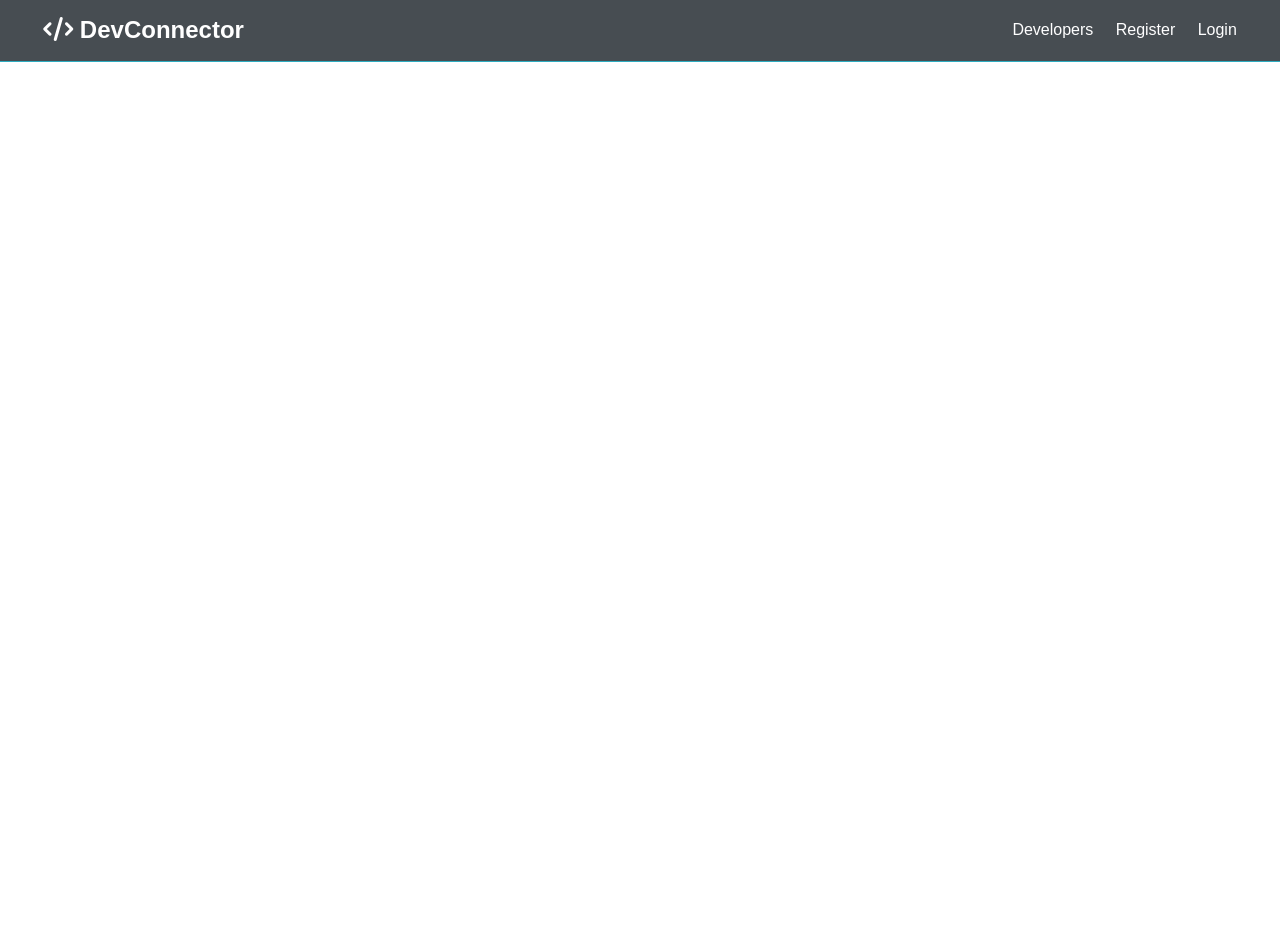
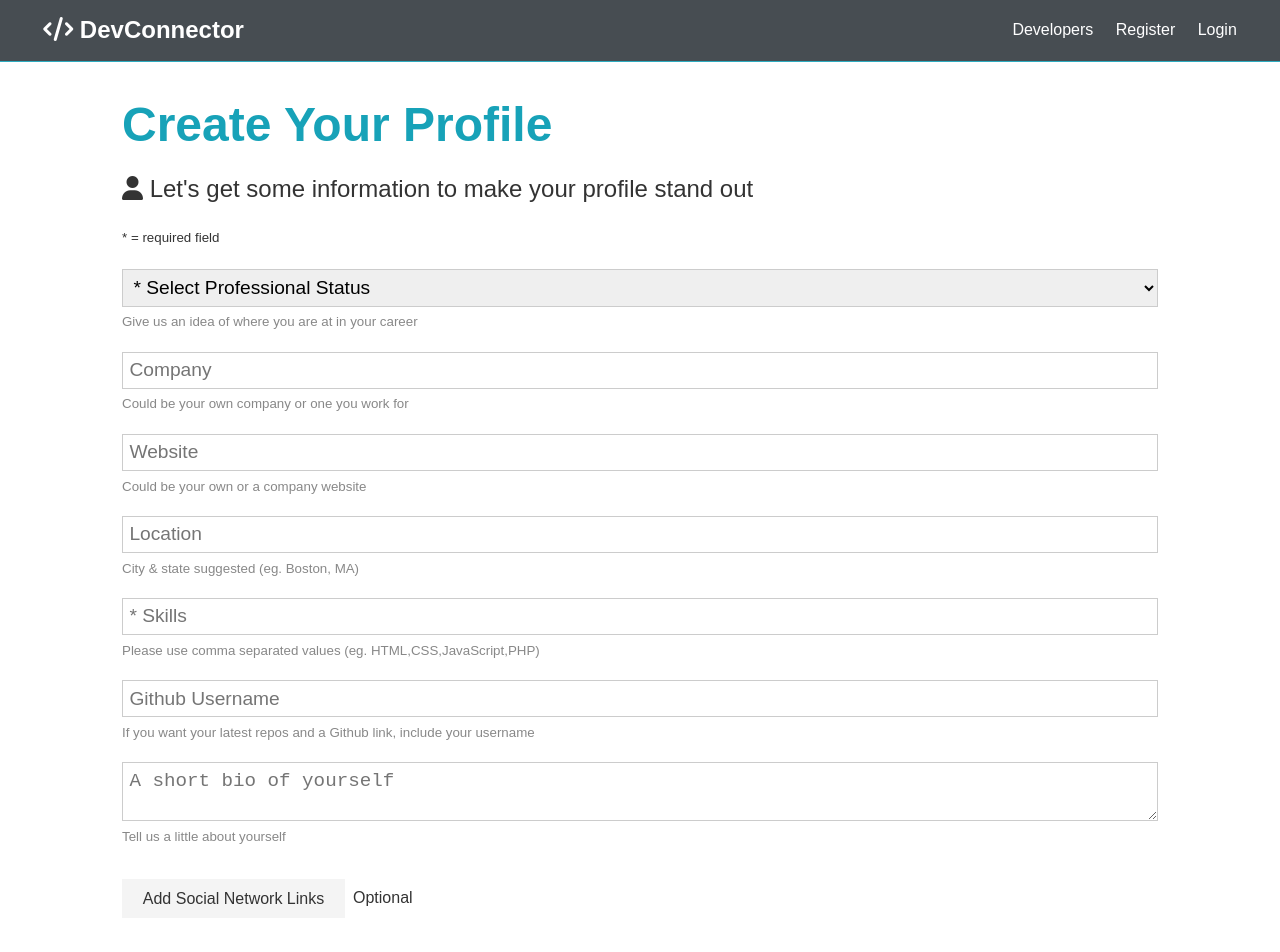
Before and after one commit to Mekarosi/dematch_frontend, a React (Create React App) app: page /create-profile in a window 1280 px wide. Shown: the top 952 px of the page. Before the commit the page ends 800 px from the top, so only its background shows below. Built offline with nearby package versions, Linux system fonts and the light colour scheme; no server answers.

Commit message:
Created profile form component

```diff
--- a/src/App.js
+++ b/src/App.js
@@ -6,6 +6,7 @@
 import Register from './components/auth/Register'
 import Alert from './components/layout/Alert'
 import Dashboard from './components/dashboard/Dashboard'
+import CreateProfile from './components/profile-forms/CreateProfile'
 import PrivateRoute from './components/routing/PrivateRoute'
 
 //Redux
@@ -41,6 +42,8 @@
             <Route exact path="login" element={<Login/>} />
             <Route exact path="dashboard" element={<PrivateRoute/>} >
               <Route exact path='/dashboard' element={<Dashboard/>}/>
+            </Route><Route exact path="create-profile" element={<PrivateRoute/>} >
+              <Route exact path='/create-profile' element={<CreateProfile/>}/>
             </Route>
           </Routes>
         </section>
--- /dev/null
+++ b/src/components/profile-forms/CreateProfile.js
@@ -0,0 +1,237 @@
+import React, { Fragment, useState } from 'react'
+import { Link } from 'react-router-dom'
+import PropTypes from 'prop-types'
+import { connect } from 'react-redux'
+
+const CreateProfile = props => {
+    const [formData, setFormData] = useState({
+        company: '',
+        website: '',
+        location: '',
+        status: '',
+        skills: '',
+        githubusername: '',
+        bio: '',
+        twitter: '',
+        facebook: '',
+        linkedin: '',
+        youtube: '',
+        instagram: ''
+    })
+
+    const [displaySocialInputs, toggleSocialInputs] = useState(false)
+
+    const {
+        company,
+        website,
+        location,
+        status,
+        skills,
+        githubusername,
+        bio,
+        twitter,
+        facebook,
+        linkedin,
+        youtube,
+        instagram
+    } = formData
+
+
+    const onChange = e => setFormData({ ...formData, [e.target.name]: e.target.value })
+
+
+
+    return (
+        <Fragment>
+        <h1 className="large text-primary">
+        Create Your Profile
+        </h1>
+
+        <p className="lead">
+        <i className="fas fa-user"></i> Let's get some information to make your
+        profile stand out
+      </p>
+
+        <small>* = required field</small>
+        <form className="form">
+          <div className="form-group">
+            <select name="status" value={status} onChange={e => onChange(e)} >
+              <option>* Select Professional Status</option>
+              <option value="Developer">Developer</option>
+              <option value="Junior Developer">Junior Developer</option>
+              <option value="Senior Developer">Senior Developer</option>
+              <option value="Manager">Manager</option>
+              <option value="Student or Learning">Student or Learning</option>
+              <option value="Instructor">Instructor or Teacher</option>
+              <option value="Intern">Intern</option>
+              <option value="Other">Other</option>
+            </select>
+            <small className="form-text">
+              Give us an idea of where you are at in your career
+            </small>
+          </div>
+          <div className="form-group">
+            <input
+              type="text"
+              placeholder="Company"
+              name="company"
+              value={company}
+              onChange={e => onChange(e)}
+
+            />
+            <small className="form-text">
+              Could be your own company or one you work for
+            </small>
+          </div>
+          <div className="form-group">
+            <input
+              type="text"
+              placeholder="Website"
+              name="website"
+              value={website}
+              onChange={e => onChange(e)}
+
+            />
+            <small className="form-text">
+              Could be your own or a company website
+            </small>
+          </div>
+          <div className="form-group">
+            <input
+              type="text"
+              placeholder="Location"
+              name="location"
+              value={location}
+              onChange={e => onChange(e)}
+
+            />
+            <small className="form-text">
+              City & state suggested (eg. Boston, MA)
+            </small>
+          </div>
+          <div className="form-group">
+            <input
+              type="text"
+              placeholder="* Skills"
+              name="skills"
+              value={skills}
+              onChange={e => onChange(e)}
+
+            />
+            <small className="form-text">
+              Please use comma separated values (eg. HTML,CSS,JavaScript,PHP)
+            </small>
+          </div>
+          <div className="form-group">
+            <input
+              type="text"
+              placeholder="Github Username"
+              name="githubusername"
+              value={githubusername}
+              onChange={e => onChange(e)}
+
+            />
+            <small className="form-text">
+              If you want your latest repos and a Github link, include your
+              username
+            </small>
+          </div>
+          <div className="form-group">
+            <textarea
+              placeholder="A short bio of yourself"
+              name="bio"
+              value={bio}
+              onChange={e => onChange(e)}
+
+            />
+            <small className="form-text">Tell us a little about yourself</small>
+          </div>
+
+          <div className="my-2">
+            <button
+              onClick={() => toggleSocialInputs(!displaySocialInputs)}
+              type="button"
+              className="btn btn-light"
+            >
+              Add Social Network Links
+            </button>
+            <span>Optional</span>
+          </div>
+
+         {displaySocialInputs &&
+            <Fragment>
+              <div className="form-group social-input">
+                <i className="fab fa-twitter fa-2x" />
+                <input
+                  type="text"
+                  placeholder="Twitter URL"
+                  name="twitter"
+                  value={twitter}
+                  onChange={e => onChange(e)}
+
+                />
+              </div>
+
+              <div className="form-group social-input">
+                <i className="fab fa-facebook fa-2x" />
+                <input
+                  type="text"
+                  placeholder="Facebook URL"
+                  name="facebook"
+                  value={facebook}
+                  onChange={e => onChange(e)}
+
+                />
+              </div>
+
+              <div className="form-group social-input">
+                <i className="fab fa-youtube fa-2x" />
+                <input
+                  type="text"
+                  placeholder="YouTube URL"
+                  name="youtube"
+                  value={youtube}
+                  onChange={e => onChange(e)}
+
+                />
+              </div>
+
+              <div className="form-group social-input">
+                <i className="fab fa-linkedin fa-2x" />
+                <input
+                  type="text"
+                  placeholder="Linkedin URL"
+                  name="linkedin"
+                  value={linkedin}
+                  onChange={e => onChange(e)}
+
+
+                />
+              </div>
+
+              <div className="form-group social-input">
+                <i className="fab fa-instagram fa-2x" />
+                <input
+                  type="text"
+                  placeholder="Instagram URL"
+                  name="instagram"
+                  value={instagram}
+                  onChange={e => onChange(e)}
+                />
+              </div>
+            </Fragment>
+}
+
+          <input type="submit" className="btn btn-primary my-1" />
+          <Link className="btn btn-light my-1" to="/dashboard">
+            Go Back
+          </Link>
+        </form>
+      </Fragment>
+    );
+}
+
+ CreateProfile.propTypes = {
+
+}
+ export default CreateProfile
```
